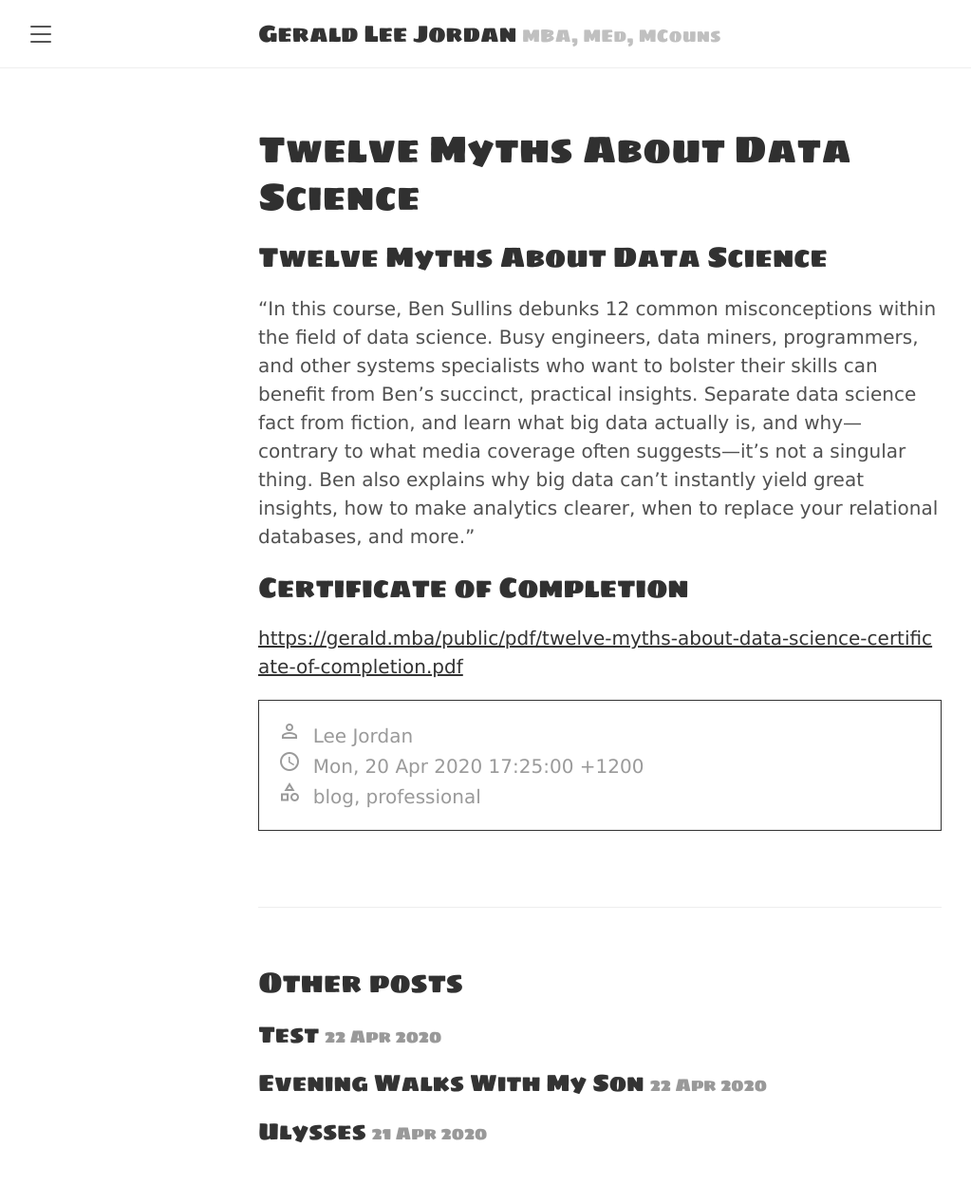
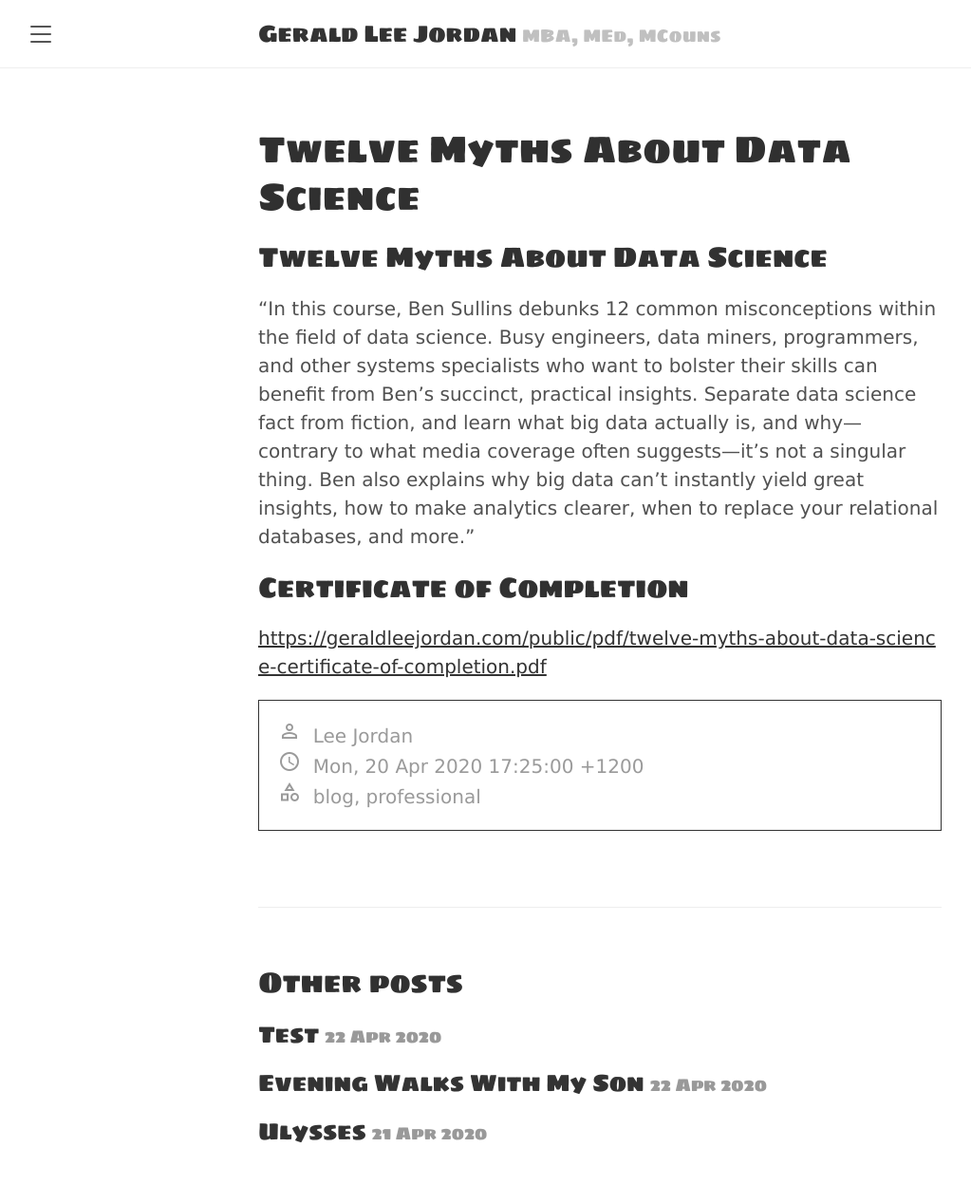
Before and after one commit to tracyjordan/tracyjordan.github.io, a Jekyll site: the page built from _posts/2020-04-21-twelve-myths-about-data-science.md, in a window 1280 px wide. Shown: the whole page at 95% size, without its empty margins (8-1031 px from the left). Built offline with Jekyll 4.4.1, drawn with Linux system fonts in a browser that asks for light colours; part of the change alters nothing that is shown.

Commit message:
Update 2020-04-21-twelve-myths-about-data-science.md

```diff
--- a/_posts/2020-04-21-twelve-myths-about-data-science.md
+++ b/_posts/2020-04-21-twelve-myths-about-data-science.md
@@ -13,4 +13,4 @@ published: true
 
 <h2>Certificate of Completion</h2>
 
-<a href="https://gerald.mba/public/pdf/twelve-myths-about-data-science-certificate-of-completion.pdf" title="Twelve Myths About Data Science" target="_blank" rel="nofollow">https://gerald.mba/public/pdf/twelve-myths-about-data-science-certificate-of-completion.pdf</a>
+<a href="https://geraldleejordan.com/public/pdf/twelve-myths-about-data-science-certificate-of-completion.pdf" title="Twelve Myths About Data Science" target="_blank" rel="nofollow">https://geraldleejordan.com/public/pdf/twelve-myths-about-data-science-certificate-of-completion.pdf</a>
```
